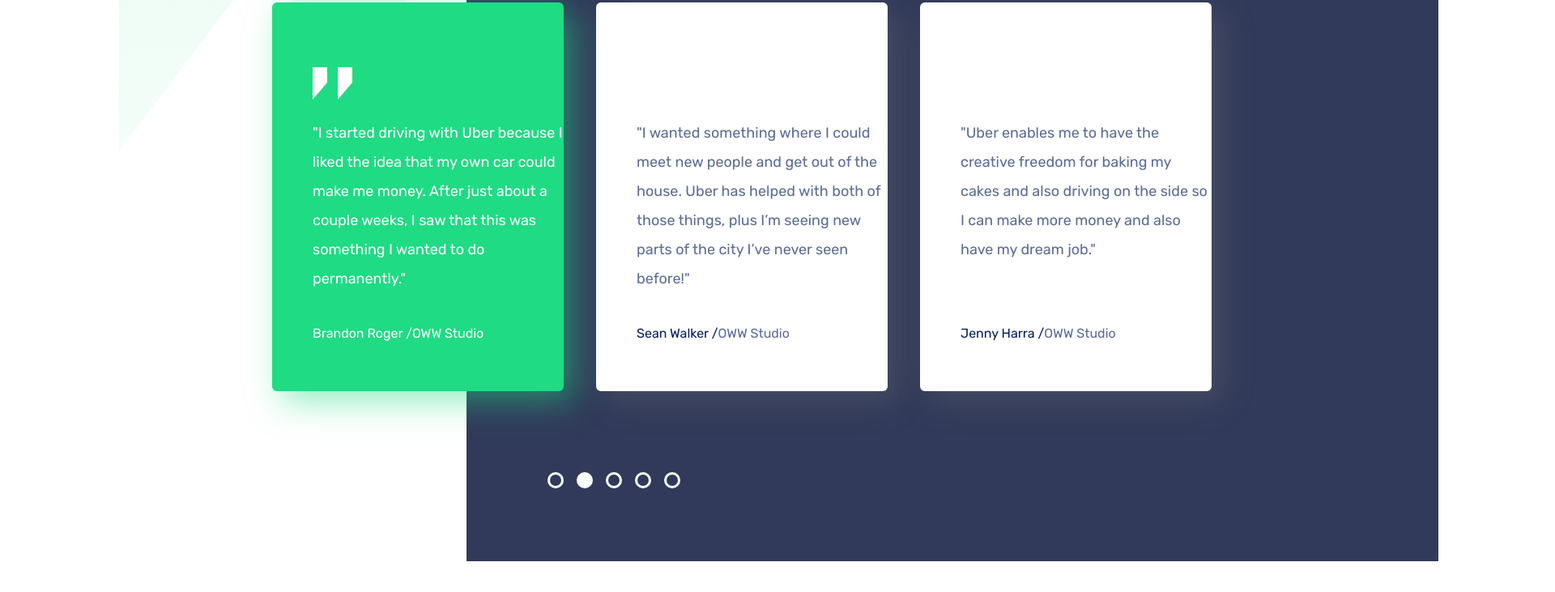
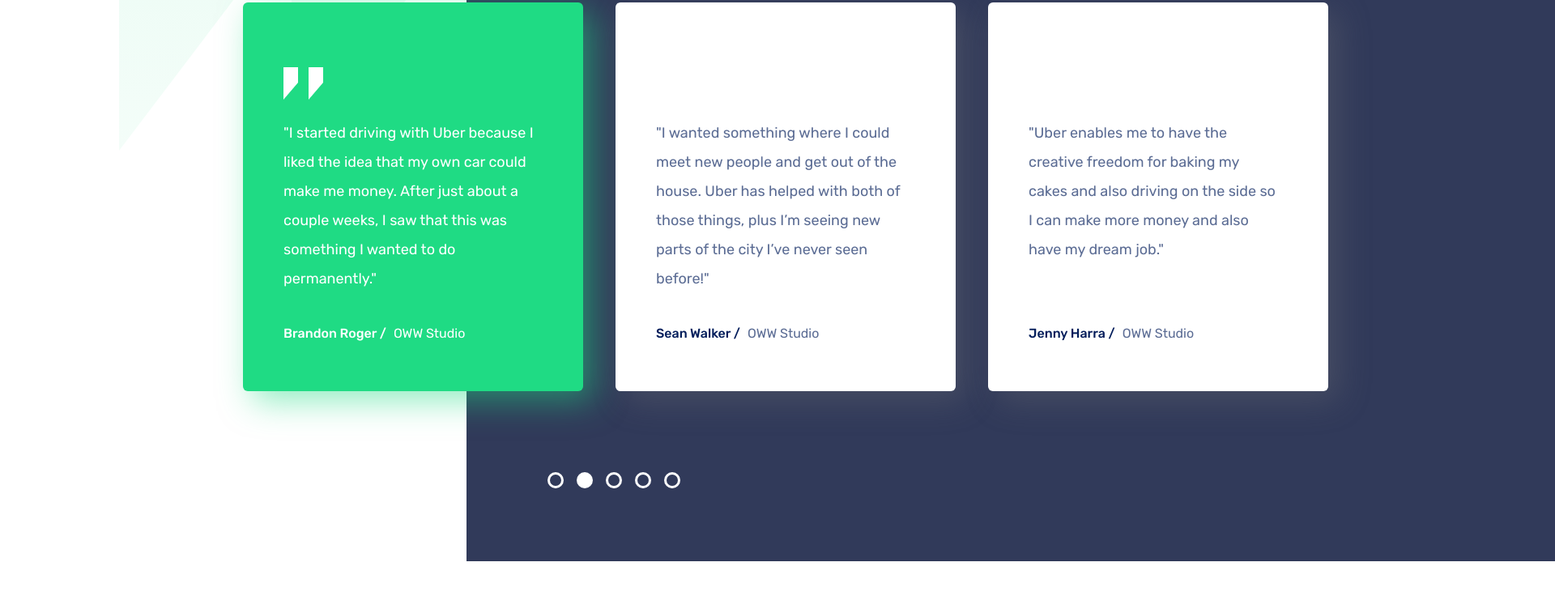
Before and after one commit to bekford/autocryp, a plain HTML site: page index.html in a window 1280 px wide. Shown: the part 2803-3534 px from the top of the page at 81% size, 1920 px wide, since content can reach past the window. Drawn offline with Linux system fonts and the light colour scheme.

Commit message:
Updated Testimonials 19 March

```diff
--- a/css/layout/index.scss
+++ b/css/layout/index.scss
@@ -7,4 +7,4 @@
 @import 'pricing';
 @import 'testimonials';
 @import 'pricing-card';
-@import 'testimonials-card';
+@import 'testimonial-card';
--- a/css/layout/testimonials-card.scss
+++ b/css/layout/testimonial-card.scss
@@ -1,59 +1,79 @@
-.testimonials-card {
+.testimonial-card {
 
-        display: flex;
-        max-width: 40%;
-        border-radius: 6px;
-        margin-right: 40px;
+    display: flex;
+    max-width: 40%;
+    border-radius: 6px;
+    margin-right: 40px;
 
-        //width: 420px;
-
-
-
-    &__wrapper {
-        display: flex;
-        justify-content: flex-start;
-        margin-top: 260px;
-        margin-bottom: 100px;
-        right: 20%;
-        margin-left: -20%;
-    }
     &__content {
         display: flex;
         flex-direction: column;
         justify-content: flex-start;
         padding-left: 50px;
-       // padding-right: 60px;
+        padding-right: 60px;
+    }
 
-    }
     &__qoutes {
         display: flex;
         justify-content: flex-start;
         padding-top: 80px;
         padding-bottom: 23px;
     }
+
     &__text {
         font-size: 18px;
         line-height: 2;
         //max-width: 70%;
         width: 310px;
     }
+
     &__singature {
         display: flex;
         justify-content: flex-start;
         padding-bottom: 63px;
         margin-top: auto;
         padding-top: 42px;
+    }
 
-
-    }
-    &__card-singature-autor {
+    &__singature-autor {
         padding-right: 9px;
         font-weight: 500;
     }
+
     &--selected {
         background-color: #1FDB84;
+        // color: #FFFFFF;
+        box-shadow: 12px 12px 40px rgba(31, 219, 132, 0.5);
         color: #FFFFFF;
-        box-shadow: 12px 12px 40px rgba(31, 219, 132, 0.5);
     }
 
+    &--not-selected {
+        box-shadow: 12px 12px 40px rgba(121, 121, 121, 0.3);
+        background: #FFFFFF;
+        color: #5B6C94;
+    }
 }
+
+.card-wrapper {
+    display: flex;
+    justify-content: flex-start;
+    margin-top: 260px;
+    margin-bottom: 100px;
+    right: 20%;
+    margin-left: -20%;
+}
+
+.card-background {
+    position: absolute;
+    background: #313A5A;
+    top: -30px;
+    margin-left: 45%;
+}
+
+.black-autor {
+    color: #031D5B;
+}
+
+.green-qoutes {
+    color: #1FDB84;
+}
--- a/css/layout/testimonials.scss
+++ b/css/layout/testimonials.scss
@@ -1,5 +1,6 @@
 .testimonials {
     position: relative;
+
     &__wrapper {
         position: relative;
         margin-top: 280px;
@@ -26,6 +27,7 @@
     &__card:after {
         margin-right: 0;
     }
+
     &__circles {
         display: flex;
 
@@ -34,17 +36,19 @@
     }
 }
 
-.empty-circle {
+.circle {
     width: 20px;
     height: 20px;
     border: 3px solid #FFFFFF;
     border-radius: 50%;
     margin-right: 16px;
 }
-.empty-circle:last-child {
+
+.circle:last-child {
     margin-right: 0;
 }
-.full-circle {
+
+.circle-selected {
     width: 20px;
     height: 20px;
     border: 3px solid #FFFFFF;
@@ -52,32 +56,18 @@
     background-color: #FFFFFF;
     margin-right: 16px;
 }
-.card-wrapper {
-    position: absolute;
-    background: #313A5A;
-    top: -30px;
-    margin-left: 45%;
-}
-.card-shift {
+
+
+
+/*.card-shift {
     display: block;
-
-}
-.green-background {
-    background-color: #1FDB84;
-    color: #FFFFFF;
-    box-shadow: 12px 12px 40px rgba(31, 219, 132, 0.5);
 }
 
 .gray-text {
-    color: #5B6C94;
-    box-shadow: 12px 12px 40px rgba(121, 121, 121, 0.3);
-    background: #FFFFFF;
+
+
 }
+.white-text {
 
-.black-autor {
-    color: #031D5B;
 }
-
-.green-qoutes {
-    color: #1FDB84;
-}
+*/
--- a/index.html
+++ b/index.html
@@ -127,78 +127,73 @@
             </div>
         </section>
         <section class="testimonials">
-
-
             <div class="testimonials__wrapper">
                 <img class="testimonials__quotes" src="image/qoutes_big.svg" alt="quotes">
                 <h2 class="testimonials__title">What Customers Say</h2>
             </div>
+            <div class="card-background">
+                <!--<div class="card-shift">-->
                     <div class="card-wrapper">
-                    <div class="card-shift">
-                    <div class="testimonials-card__wrapper">
-                        <div class="testimonials-card green-background">
-                            <div class="testimonials-card__content">
-                                <div class="testimonials-card__qoutes">
-                                    <img class="testimonials-card__little-quotes" src="image/quotes_little.svg"
+                        <div class="testimonial-card testimonial-card--selected">
+                            <div class="testimonial-card__content">
+                                <div class="testimonial-card__qoutes">
+                                    <img class="testimonial-card__little-quotes" src="image/quotes_little.svg"
                                         alt="little qoutes">
                                 </div>
-                                <p class="testimonials-card__text">"I started driving with Uber because I liked the idea
+                                <p class="testimonial-card__text white-text">"I started driving with Uber because I liked the idea
                                     that my
                                     own car could make me money. After just about a couple weeks, I saw that this was
                                     something
                                     I wanted to do permanently."</p>
-                                <div class="testimonials-card__singature">
-                                    <p class="testimonials-card__singature-autor">Brandon Roger /</p>
-                                    <p class="testimonials-card__singature-studio">OWW Studio</p>
+                                <div class="testimonial-card__singature white-text">
+                                    <p class="testimonial-card__singature-autor">Brandon Roger /</p>
+                                    <p class="testimonial-card__singature-studio">OWW Studio</p>
                                 </div>
                             </div>
                         </div>
-                        <div class="testimonials-card gray-text">
-                            <div class="testimonials-card__content">
-                                <div class="testimonials-card__qoutes green-qoutes">
-                                    <img class="testimonials-card__little-quotes" src="image/quotes_little.svg"
+                        <div class="testimonial-card testimonial-card--not-selected">
+                            <div class="testimonial-card__content">
+                                <div class="testimonial-card__qoutes green-qoutes">
+                                    <img class="testimonial-card__little-quotes" src="image/quotes_little.svg"
                                         alt="little qoutes">
                                 </div>
-                                <p class="testimonials-card__text">
+                                <p class="testimonial-card__text">
                                     "I wanted something where I could meet new people and get out of the house. Uber has
                                     helped
                                     with both of those things, plus I’m seeing new parts of the city I’ve never seen
                                     before!"
                                 </p>
-                                <div class="testimonials-card__singature">
-                                    <p class="testimonials-card__singature-autor black-autor">Sean Walker /</p>
-                                    <p class="testimonials-card__singature-studio">OWW Studio</p>
+                                <div class="testimonial-card__singature">
+                                    <p class="testimonial-card__singature-autor black-autor">Sean Walker /</p>
+                                    <p class="testimonial-card__singature-studio">OWW Studio</p>
                                 </div>
                             </div>
                         </div>
-                        <div class="testimonials-card gray-text">
-                            <div class="testimonials-card__content">
-                                <div class="testimonials-card__qoutes green-qoutes">
-                                    <img class="testimonials-card__little-quotes" src="image/quotes_little.svg"
+                        <div class="testimonial-card gray-text testimonial-card--not-selected">
+                            <div class="testimonial-card__content">
+                                <div class="testimonial-card__qoutes green-qoutes">
+                                    <img class="testimonial-card__little-quotes" src="image/quotes_little.svg"
                                         alt="little qoutes">
                                 </div>
-                                <p class="testimonials-card__text">
+                                <p class="testimonial-card__text">
                                     "Uber enables me to have the creative freedom for baking my cakes and also driving
                                     on
                                     the side so I can make more money and also have my dream job."
                                 </p>
-                                <div class="testimonials-card__singature">
-                                    <p class="testimonials-card__singature-autor black-autor">Jenny Harra /</p>
-                                    <p class="testimonials-card__singature-studio">OWW Studio</p>
+                                <div class="testimonial-card__singature">
+                                    <p class="testimonial-card__singature-autor black-autor">Jenny Harra /</p>
+                                    <p class="testimonial-card__singature-studio">OWW Studio</p>
                                 </div>
                             </div>
                         </div>
-
-
-
                     </div>
-                </div>
+                <!--</div>-->
                 <div class="testimonials__circles">
-                        <div class="empty-circle"></div>
-                        <div class="full-circle"></div>
-                        <div class="empty-circle"></div>
-                        <div class="empty-circle"></div>
-                        <div class="empty-circle"></div>
+                    <div class="circle"></div>
+                    <div class="circle circle-selected "></div>
+                    <div class="circle"></div>
+                    <div class="circle"></div>
+                    <div class="circle"></div>
                 </div>
             </div>
         </section>
```
Also changed, not shown: css/index.css, 1 other file. Lines whose indentation alone changed are shown as unchanged.
